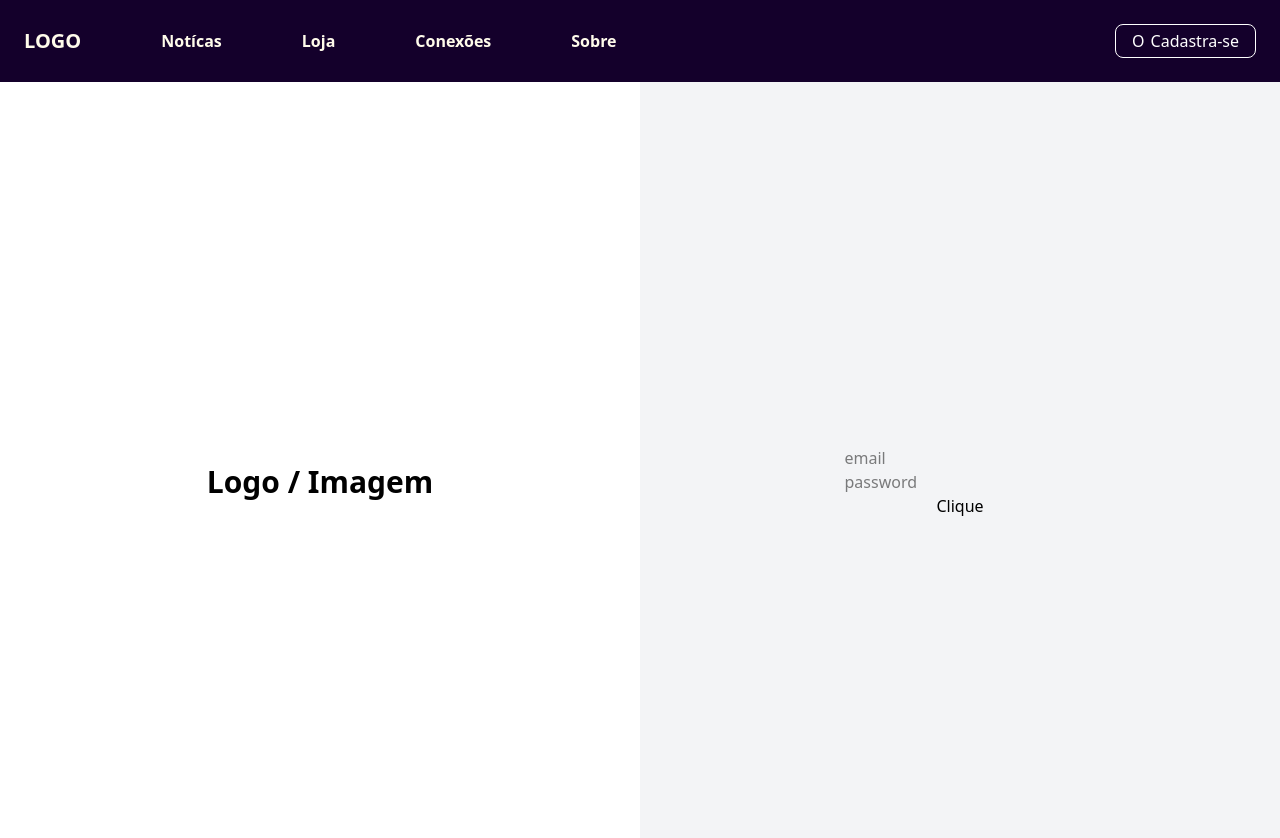
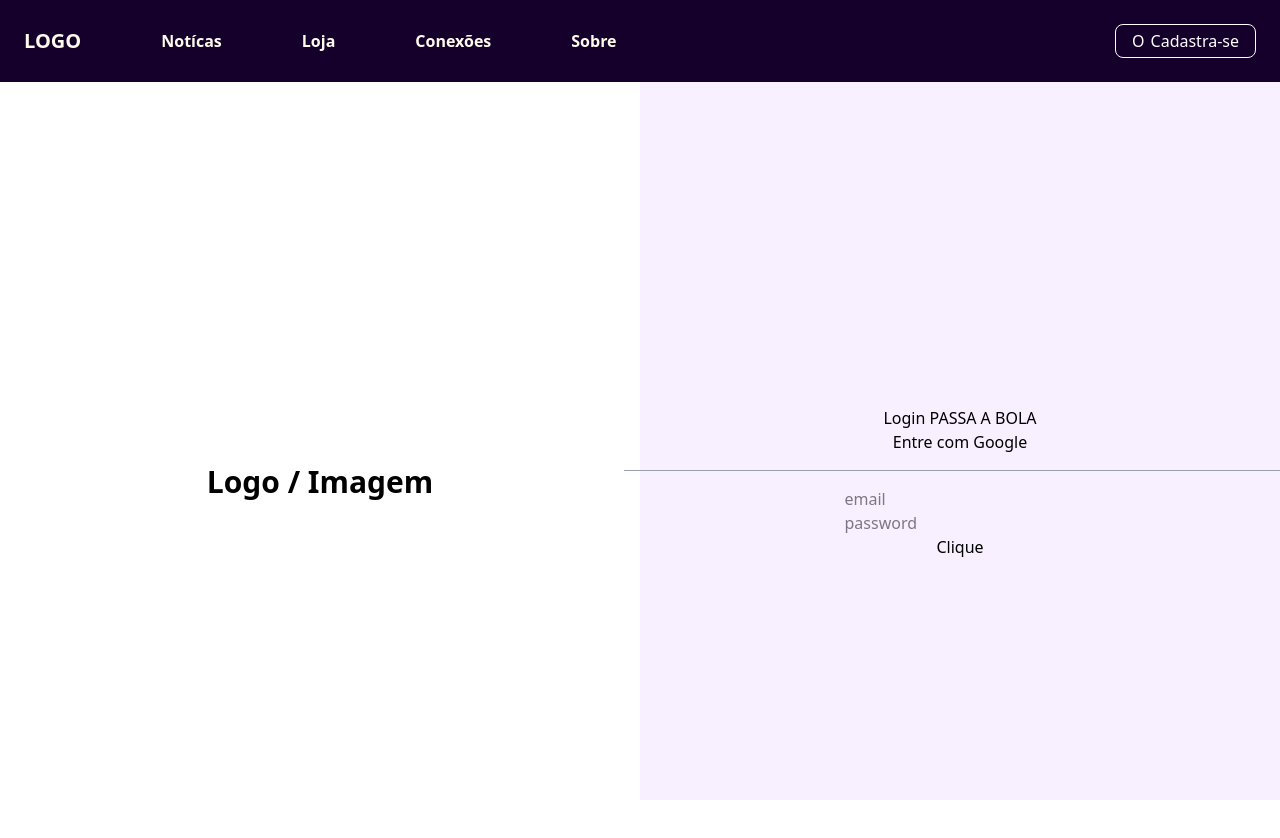
Before and after one commit to syinapse/PassaBola-website, a React (Vite) app: page /login in a window 1280 px wide. Shown: the top 838 px of the page. After the commit the page ends 800 px from the top, so only its background shows below. Built offline with nearby package versions, Linux system fonts and the light colour scheme.

Commit message:
feat: arrumando configuracoes do css

```diff
--- a/src/index.css
+++ b/src/index.css
@@ -1,4 +1,10 @@
 @import "tailwindcss";
+html, body {
+  height: 100%;
+  overflow: hidden;
+  margin: 0;
+  padding: 0;
+}
 @theme {
   --color-accent-2: #9747FF;
   --color-accent: #B868E3;
--- a/src/pages/Login.jsx
+++ b/src/pages/Login.jsx
@@ -25,13 +25,20 @@ export const Login = () => {
   return (
     <div>
          <Header3/>
-    <div className='min-h-screen flex'>
+    <div className='min-h-screen flex  overflow-hidden'>
           <div className="w-1/2 bg-white flex items-center justify-center">
         {/*lado esqurdo da tela de ligin*/}
         <h1 className="text-3xl font-bold">Logo / Imagem</h1>
       </div>
-        <div className='w-1/2 flex flex-col items-center justify-center bg-gray-100'>
+
+
+        <div className='w-1/2 flex flex-col items-center justify-center bg-background'>
               {/*lado direito da tela de ligin*/}
+              <h2>Login <span>PASSA A BOLA</span></h2>
+              <button>Entre com Google</button>
+          <hr className="border-t border-gray-400 w-2xl my-4" />
+
+
         <input type="text"
         placeholder='email'
         value={username}
```
